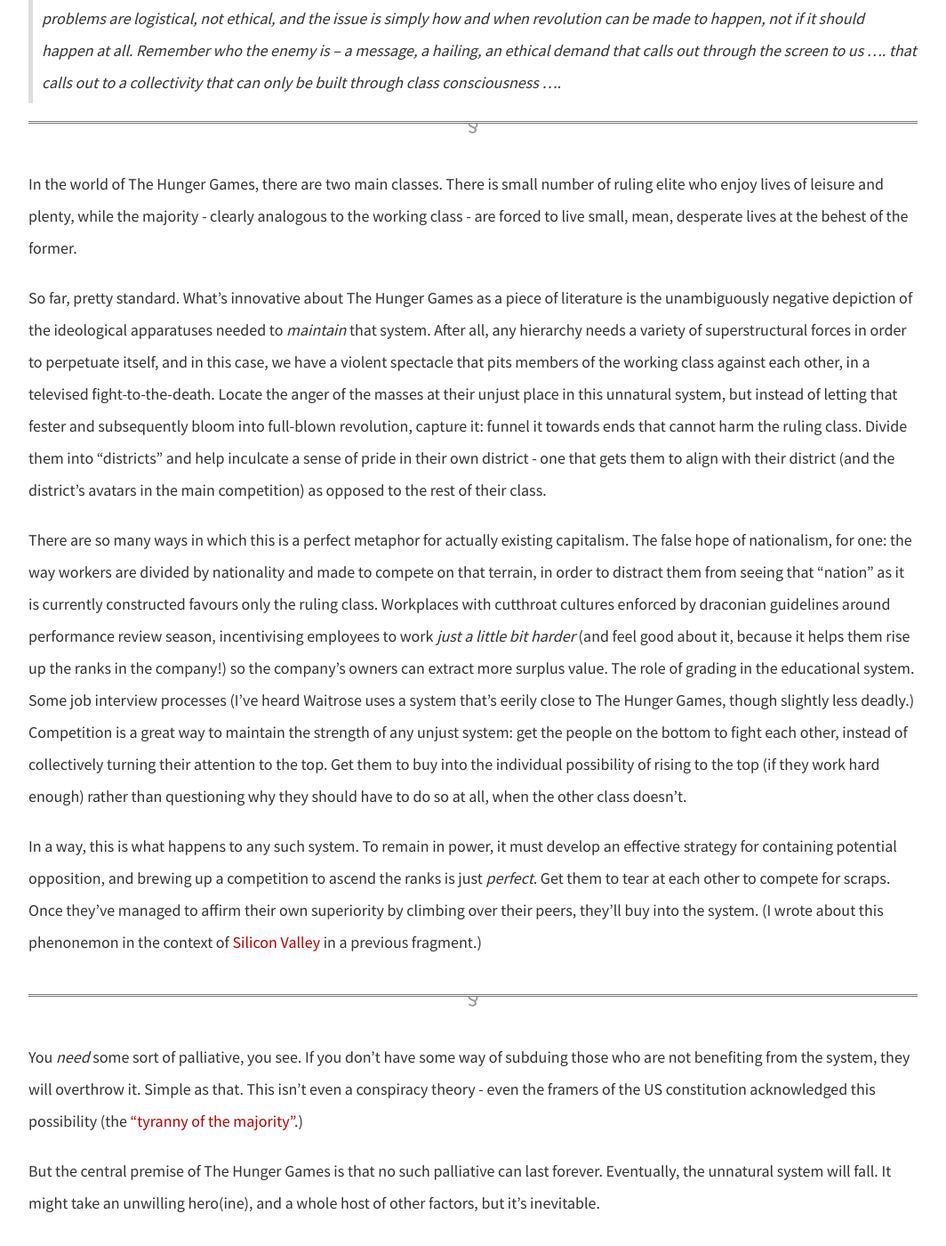
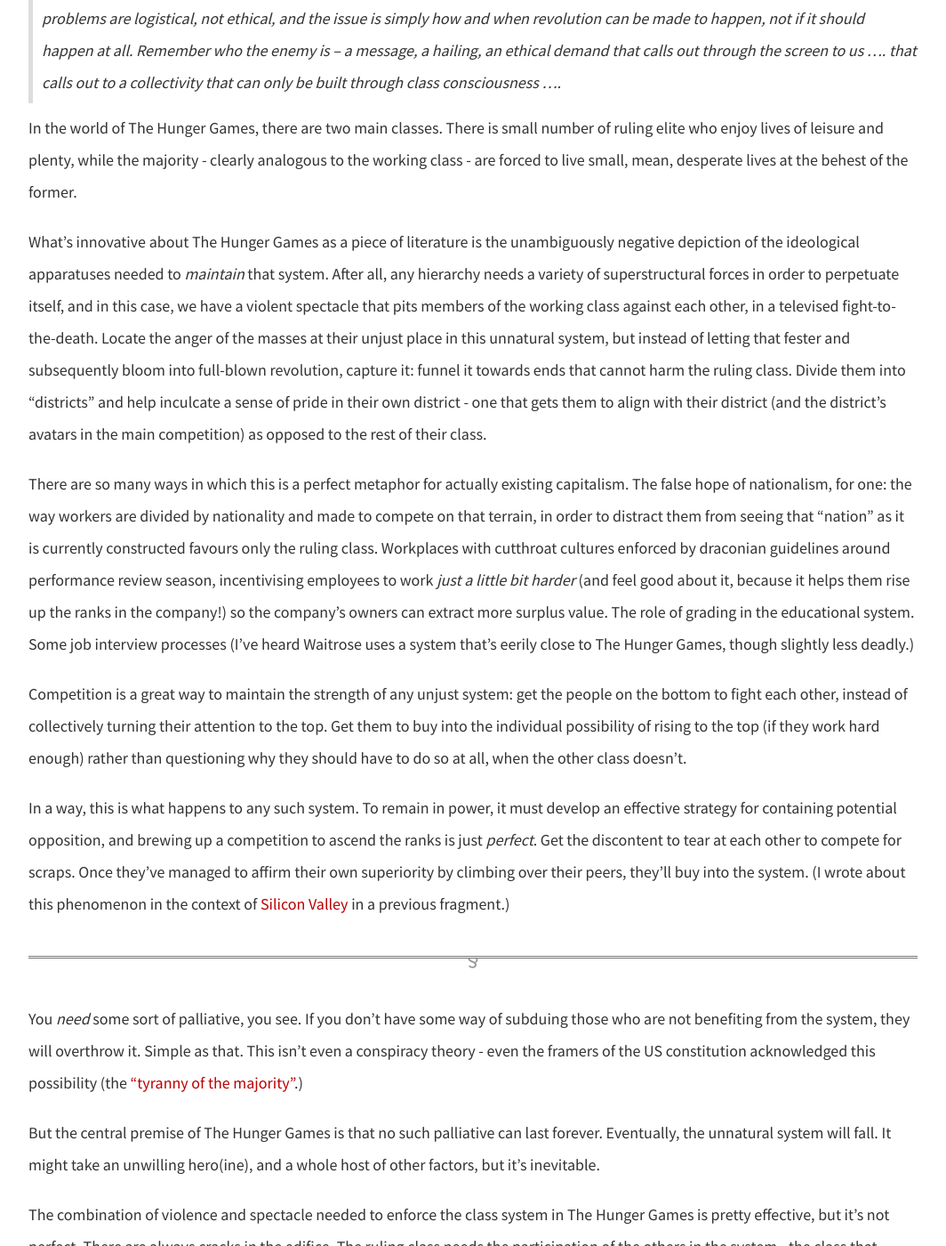
Before and after one commit to dellsystem/dellsystem.github.io, a Jekyll site: the page built from _posts/2019-1-9-fragments-9.md, in a window 1280 px wide and 1400 px high, scrolled down 1957 px. Shown: the whole window at 89% size, without its empty margins (108-1172 px from the left). Built offline with Jekyll 4.4.1, drawn with Linux system fonts in a browser that asks for light colours; some of the changed text lies outside the part shown.

Commit message:
Update fragments-9 again
Typo fixes, slightly diff paragraph formatting

```diff
--- a/_posts/2019-1-9-fragments-9.md
+++ b/_posts/2019-1-9-fragments-9.md
@@ -26,15 +26,15 @@ Mark Fisher describes The Hunger Games as a "counter-narrative to capitalist rea
 
 > Perhaps the most remarkable thing about the Hunger Games is the way it simply presupposes that revolution is necessary. The problems are logistical, not ethical, and the issue is simply how and when revolution can be made to happen, not if it should happen at all. _Remember who the enemy is_ – a message, a hailing, an ethical demand that calls out through the screen to us …. that calls out to a collectivity that can only be built through class consciousness ….
 
-***
-
 In the world of The Hunger Games, there are two main classes. There is small number of ruling elite who enjoy lives of leisure and plenty, while the majority - clearly analogous to the working class - are forced to live small, mean, desperate lives at the behest of the former.
 
-So far, pretty standard. What's innovative about The Hunger Games as a piece of literature is the unambiguously negative depiction of the ideological apparatuses needed to _maintain_ that system. After all, any hierarchy needs a variety of superstructural forces in order to perpetuate itself, and in this case, we have a violent spectacle that pits members of the working class against each other, in a televised fight-to-the-death. Locate the anger of the masses at their unjust place in this unnatural system, but instead of letting that fester and subsequently bloom into full-blown revolution, capture it: funnel it towards ends that cannot harm the ruling class. Divide them into "districts" and help inculcate a sense of pride in their own district - one that gets them to align with their district (and the district's avatars in the main competition) as opposed to the rest of their class.
+What's innovative about The Hunger Games as a piece of literature is the unambiguously negative depiction of the ideological apparatuses needed to _maintain_ that system. After all, any hierarchy needs a variety of superstructural forces in order to perpetuate itself, and in this case, we have a violent spectacle that pits members of the working class against each other, in a televised fight-to-the-death. Locate the anger of the masses at their unjust place in this unnatural system, but instead of letting that fester and subsequently bloom into full-blown revolution, capture it: funnel it towards ends that cannot harm the ruling class. Divide them into "districts" and help inculcate a sense of pride in their own district - one that gets them to align with their district (and the district's avatars in the main competition) as opposed to the rest of their class.
 
-There are so many ways in which this is a perfect metaphor for actually existing capitalism. The false hope of nationalism, for one: the way workers are divided by nationality and made to compete on that terrain, in order to distract them from seeing that "nation" as it is currently constructed favours only the ruling class. Workplaces with cutthroat cultures enforced by draconian guidelines around performance review season, incentivising employees to work _just a little bit harder_ (and feel good about it, because it helps them rise up the ranks in the company!) so the company's owners can extract more surplus value. The role of grading in the educational system. Some job interview processes (I've heard Waitrose uses a system that's eerily close to The Hunger Games, though slightly less deadly.) Competition is a great way to maintain the strength of any unjust system: get the people on the bottom to fight each other, instead of collectively turning their attention to the top. Get them to buy into the individual possibility of rising to the top (if they work hard enough) rather than questioning why they should have to do so at all, when the other class doesn't.
+There are so many ways in which this is a perfect metaphor for actually existing capitalism. The false hope of nationalism, for one: the way workers are divided by nationality and made to compete on that terrain, in order to distract them from seeing that "nation" as it is currently constructed favours only the ruling class. Workplaces with cutthroat cultures enforced by draconian guidelines around performance review season, incentivising employees to work _just a little bit harder_ (and feel good about it, because it helps them rise up the ranks in the company!) so the company's owners can extract more surplus value. The role of grading in the educational system. Some job interview processes (I've heard Waitrose uses a system that's eerily close to The Hunger Games, though slightly less deadly.)
 
-In a way, this is what happens to any such system. To remain in power, it must develop an effective strategy for containing potential opposition, and brewing up a competition to ascend the ranks is just _perfect_. Get them to tear at each other to compete for scraps. Once they've managed to affirm their own superiority by climbing over their peers, they'll buy into the system. (I wrote about this phenonemon in the context of [Silicon Valley](https://dellsystem.me/posts/fragments-5) in a previous fragment.)
+Competition is a great way to maintain the strength of any unjust system: get the people on the bottom to fight each other, instead of collectively turning their attention to the top. Get them to buy into the individual possibility of rising to the top (if they work hard enough) rather than questioning why they should have to do so at all, when the other class doesn't.
+
+In a way, this is what happens to any such system. To remain in power, it must develop an effective strategy for containing potential opposition, and brewing up a competition to ascend the ranks is just _perfect_. Get the discontent to tear at each other to compete for scraps. Once they've managed to affirm their own superiority by climbing over their peers, they'll buy into the system. (I wrote about this phenomenon in the context of [Silicon Valley](https://dellsystem.me/posts/fragments-5) in a previous fragment.)
 
 ***
 
```
